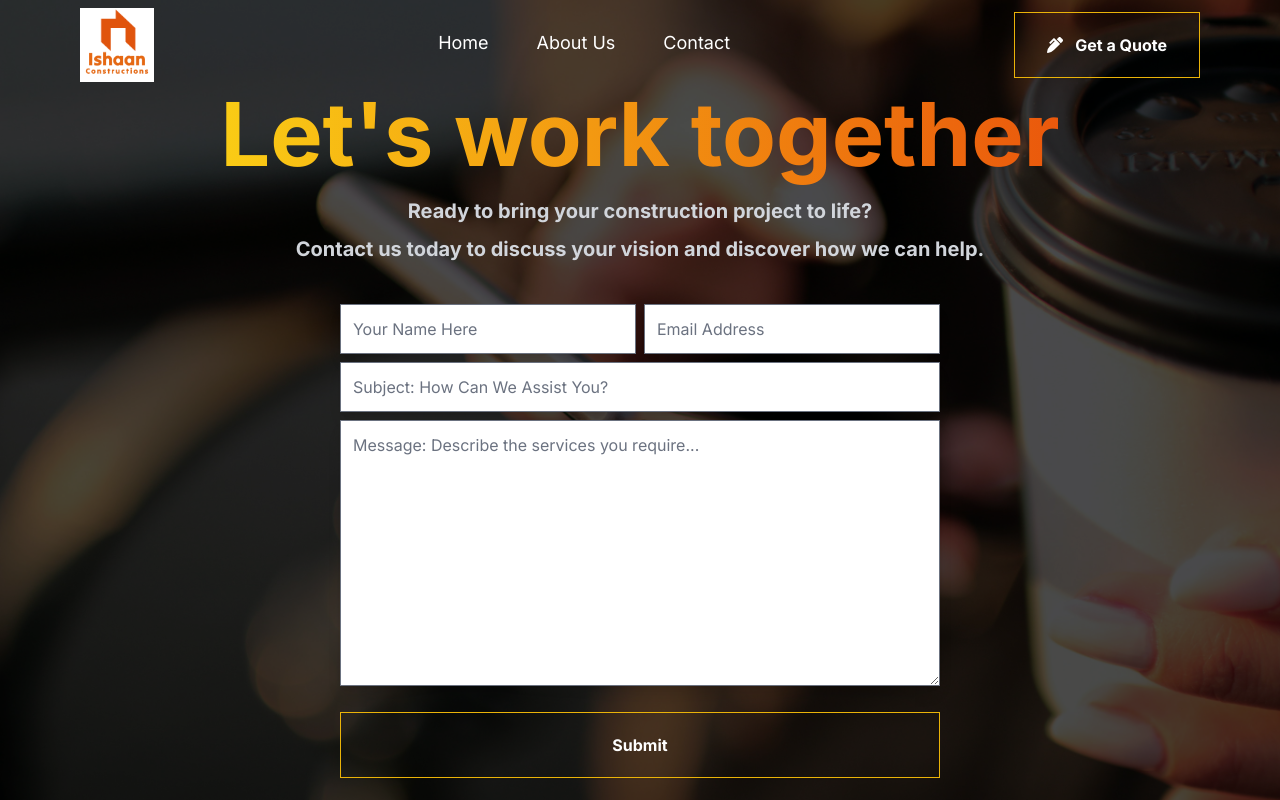
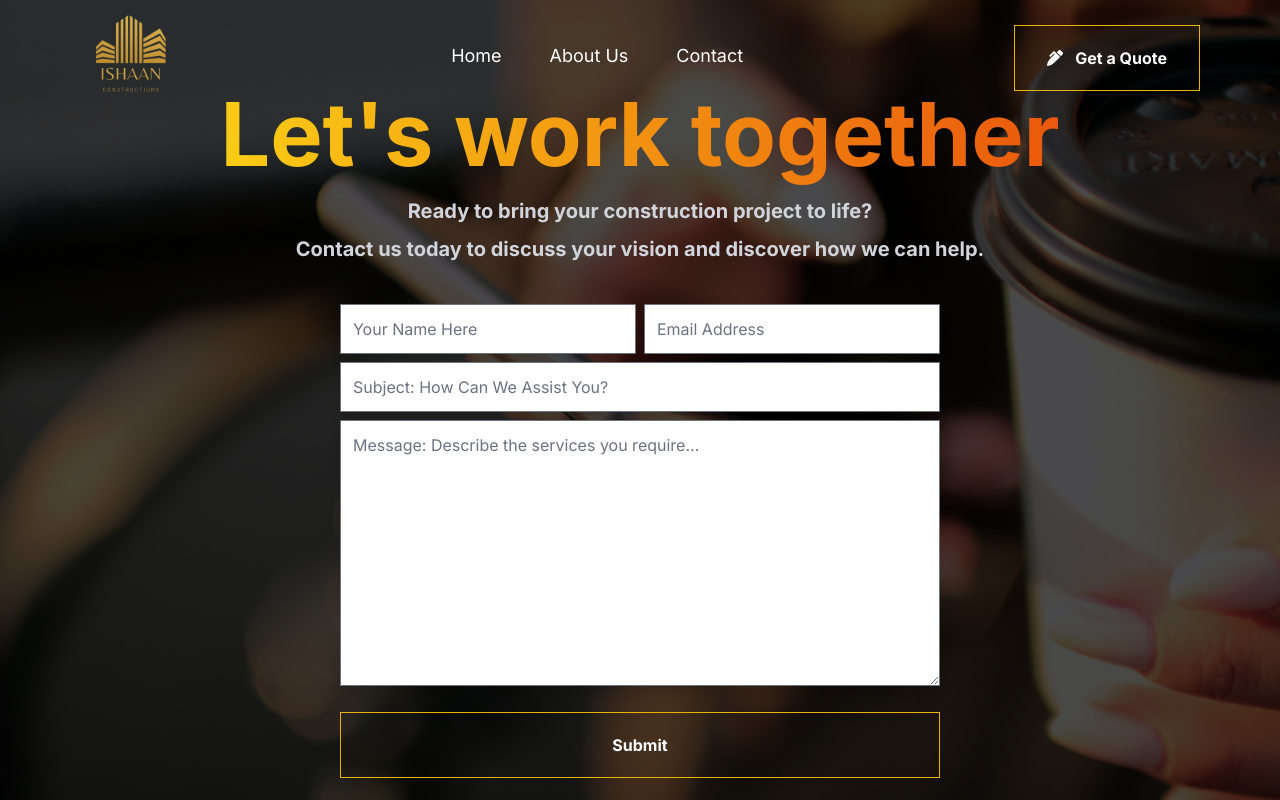
Before and after one commit to Shivathanu/ishaan-constructions-portfolio, a Next.js app: page /contact in a window 1280 px wide. Shown: the top 800 px of the page. Built offline with nearby package versions, Linux system fonts and the light colour scheme; no server answers.

Commit message:
update logo to website

```diff
--- a/app/contact/page.tsx
+++ b/app/contact/page.tsx
@@ -76,14 +76,15 @@ export default function Page() {
 
   return (
     <>
-      <div className='max-container padding-container flex items-center justify-center h-screen bg-fixed bg-center bg-cover contact-us'>
+      <section className='max-container padding-container flex items-center justify-center h-screen bg-fixed bg-center bg-cover contact-us'>
         {/* Overlay */}
         <div className='absolute inset-0 top-0 left-0 right-0 bottom-0 bg-black/70 z-[2]' />
         <div className='text-black z-[2] pt-20'>
-          <p className="bold-40 md:bold-52 lg:bold-88 text-transparent text-center bg-clip-text bg-gradient-to-r from-yellow-400 to-orange-600">Let&apos;s work together</p>
+          <p className="bold-20 md:bold-52 lg:bold-88 text-transparent text-center bg-clip-text bg-gradient-to-r from-yellow-400 to-orange-600">Let&apos;s work together</p>
           <p className='bold-4 md:bold-20 text-gray-300 py-2 text-center'>Ready to bring your construction project to life?</p>
           <p className='bold-4 md:bold-20 text-gray-300 pb-10 text-center'>Contact us today to discuss your vision and discover how we can help.</p>
-            <form className='max-w-[600px] m-auto'>
+            <div className='flex flex-wrap'>
+              <form className='max-w-xs md:max-w-[600px] m-auto'>
                 <div className='grid grid-cols-2 gap-2'>
                   <input className='border shadow-lg p-3' type="text" placeholder='Your Name Here' onChange={(e) => handleChange({ ...data, name: e.target.value })} required/>
                   <input className='border shadow-lg p-3' type="email" id="email" name="email" placeholder='Email Address' onChange={(e) => handleChange({ ...data, email: e.target.value })} required/>
@@ -113,6 +114,7 @@ export default function Page() {
               </form>
             </div>
         </div>
+      </section>
     </>
   )
 }
--- a/app/layout.tsx
+++ b/app/layout.tsx
@@ -68,6 +68,7 @@ export default function RootLayout({ children }: { children: React.ReactNode })
       <link rel="icon" type="image/png" sizes="16x16" href="/static/favicons/logo.png" />
       <link rel="manifest" href="/static/favicons/site.webmanifest" />
       <link rel="mask-icon" href="/static/favicons/safari-pinned-tab.svg" color="#5bbad5" />
+      <meta name="viewport" content="width=device-width, initial-scale=1.0" />
       <meta name="msapplication-TileColor" content="#000000" />
       <meta name="theme-color" media="(prefers-color-scheme: dark)" content="#000" />
       <link rel="alternate" type="application/rss+xml" href="/feed.xml" />
--- a/components/Header.tsx
+++ b/components/Header.tsx
@@ -37,7 +37,7 @@ export default function Header() {
     <>
         <nav style={{ backgroundColor: `${color}` }} className='fixed left-0 top-0 w-full flexBetween max-container padding-container z-10 mx-25 py-2 ease-in duration-300'>
             <Link href='/'>
-                <Image style={{ color: `white` }} src='/static/favicons/logo.png' alt='logo' width={74} height={30} />
+                <Image src='/static/favicons/logo.png' alt='logo' width={100} height={100} />
             </Link>
             <ul className='hidden h-full gap-12 sm:flex'>
                 {headerNavLinks.map((link) => (
--- a/components/Projects.tsx
+++ b/components/Projects.tsx
@@ -15,7 +15,7 @@ import { EffectCoverflow, Pagination, Navigation } from 'swiper/modules';
 
 const Projects = ({ slides }) => {
   return (
-    <section className='relative max-container padding-container bg-neutral-50 w-full mt-50 text-center'>
+    <section className='relative max-container padding-container bg-neutral-50 w-full pt-50 text-center'>
       <h1 className='bold-32 md:bold-50 pt-10 md:pt-10 text-transparent bg-clip-text bg-gradient-to-r from-green-600 to-yellow-500'>Our Projects</h1>
       <div className='py-2 md:py-10 flexCenter'>
         <Swiper
```
Also changed, not shown: public/static/favicons/logo-bckp.png (deleted), public/static/favicons/logo.png. Lines whose indentation alone changed are shown as unchanged.
